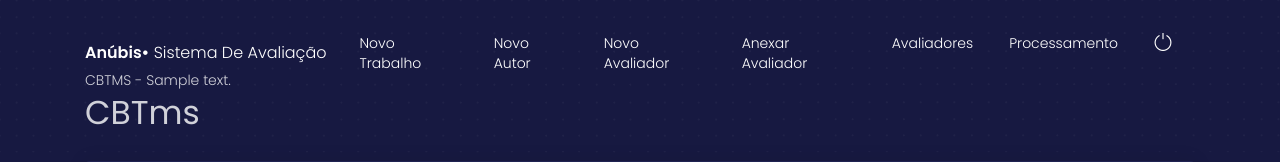
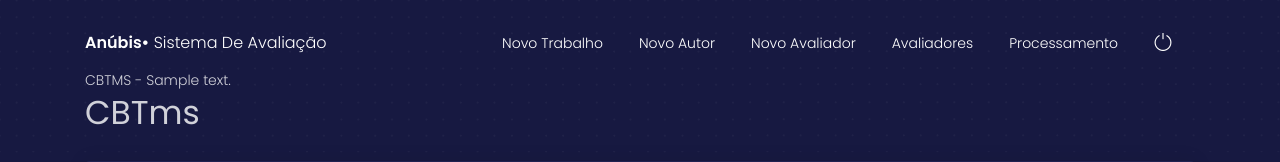
Before and after one commit to vieiraeduardos/anubis, a Flask app: template app/templates/admin-events.html in a window 1280 px wide. Shown: the top 162 px of the page. Run offline with Flask 2, Linux system fonts and the light colour scheme; the template is opened without the code that fills it: most values are stand-ins (such as "Sample title", 1, 10 or a date in 2020); some libraries are stand-ins or nearby versions.

Commit message:
Remove option at menu

```diff
--- a/app/templates/admin-events.html
+++ b/app/templates/admin-events.html
@@ -39,9 +39,7 @@
           <li class="nav-item">
             <a class="nav-link" href="/judges/new/">Novo Avaliador</a>
           </li>
-          <li class="nav-item">
-            <a class="nav-link" href="/links/">Anexar Avaliador</a>
-          </li>
+
           <li class="nav-item">
             <a class="nav-link" href="/judges/">Avaliadores</a>
           </li>
```
